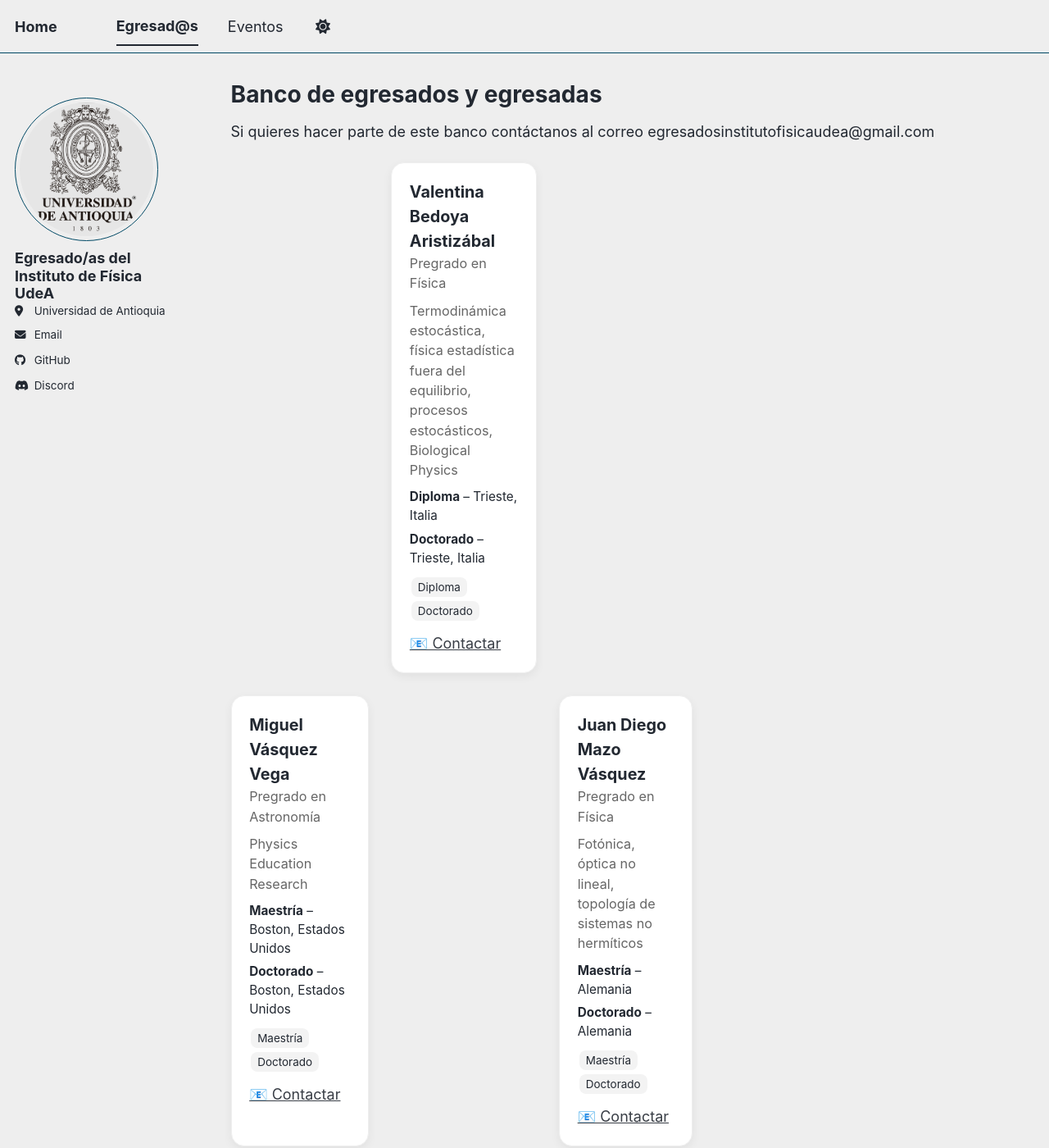
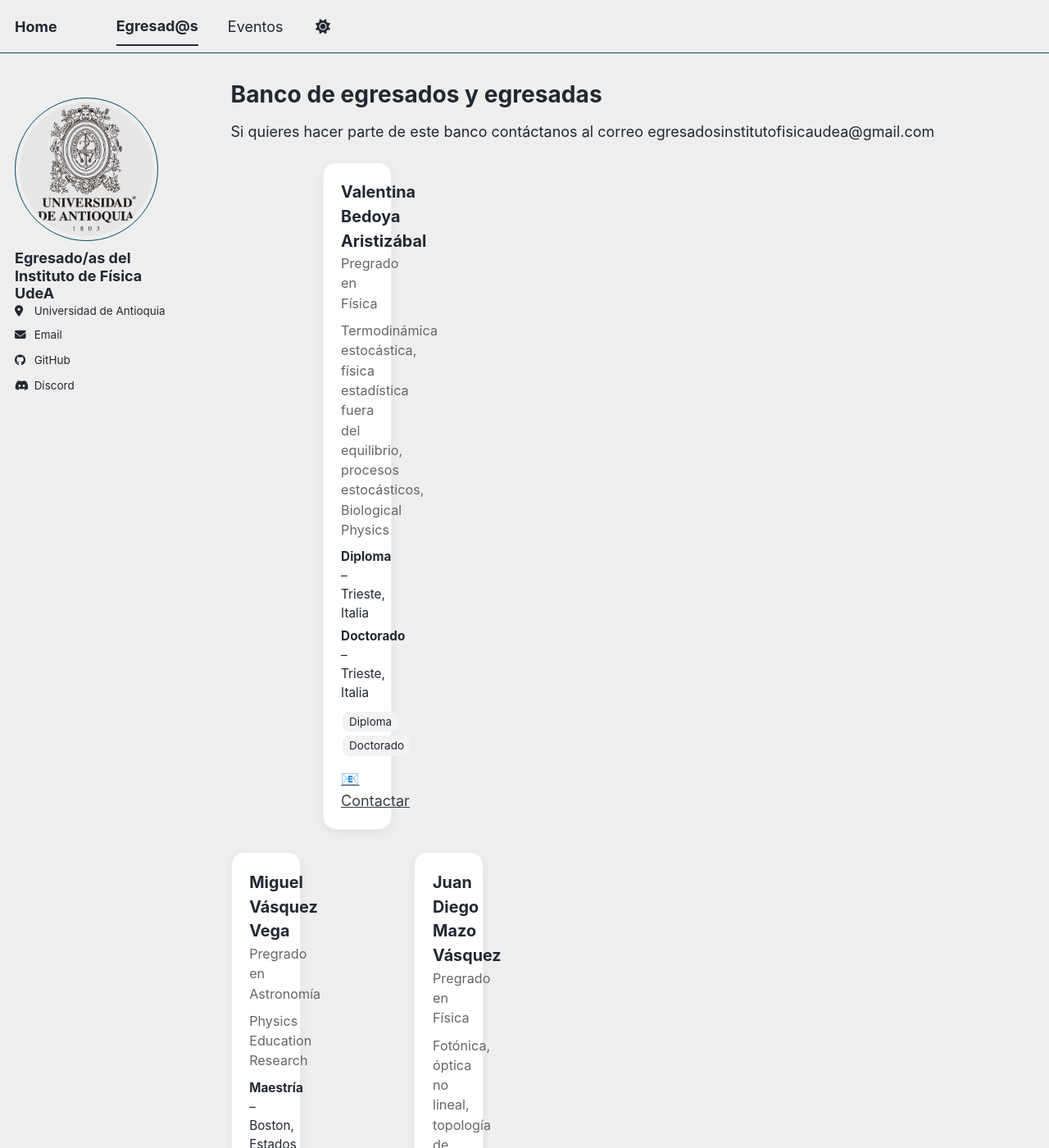
Before and after one commit to egresadosinstitutofisicaudea/egresadosinstitutofisicaudea.github.io, a Jekyll site: the page built from _pages/personas.md, in a window 1280 px wide and 1400 px high. Shown: the whole window at 82% size. Built offline with Jekyll 4.4.1, drawn with Linux system fonts in a browser that asks for light colours; a script bundle is joined from its source files by our own code; library files that are not in the unit come from our copies.

Commit message:
Update custom.html

```diff
--- a/_includes/head/custom.html
+++ b/_includes/head/custom.html
@@ -46,23 +46,10 @@
    GRID PERSONAS
 ========================= */
 .grid-personas {
-  display: grid;
-  grid-template-columns: repeat(3, 1fr);
+  display: grid !important;
+  grid-template-columns: repeat(3, minmax(0, 1fr)) !important;
   gap: 1.5rem;
-  align-items: stretch;
-}
-
-/* responsive */
-@media (max-width: 1000px) {
-  .grid-personas {
-    grid-template-columns: repeat(2, 1fr);
-  }
-}
-
-@media (max-width: 650px) {
-  .grid-personas {
-    grid-template-columns: 1fr;
-  }
+  width: 100%;
 }
 
 .card-persona {
```
